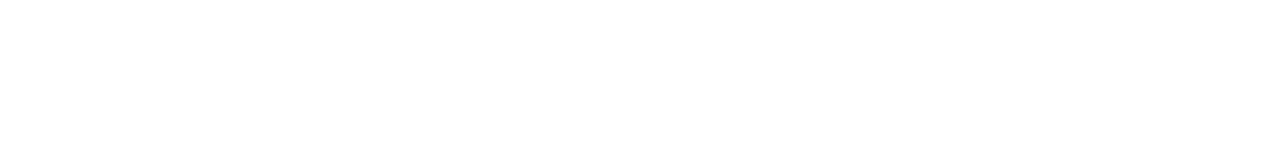
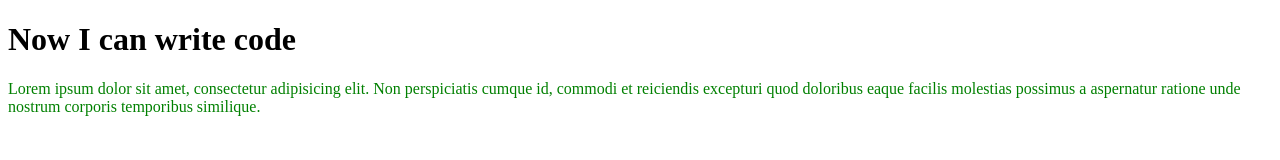
Before and after one commit to monzurulislam997/my-second-repo, a plain HTML site: page index.html in a window 1280 px wide. Drawn offline with Linux system fonts and the light colour scheme.

Commit message:
paragraph added

```diff
--- a/index.html
+++ b/index.html
@@ -4,9 +4,11 @@
     <meta charset="UTF-8">
     <meta http-equiv="X-UA-Compatible" content="IE=edge">
     <meta name="viewport" content="width=device-width, initial-scale=1.0">
+    <link rel="stylesheet" href="style.css">
     <title>My second repo</title>
 </head>
 <body>
-
+    <h1>Now I can write code </h1>
+    <p>Lorem ipsum dolor sit amet, consectetur adipisicing elit. Non perspiciatis cumque id, commodi et reiciendis excepturi quod doloribus eaque facilis molestias possimus a aspernatur ratione unde nostrum corporis temporibus similique.</p>
 </body>
 </html>
--- /dev/null
+++ b/style.css
@@ -0,0 +1,3 @@
+p{
+    color:green;
+}
```
